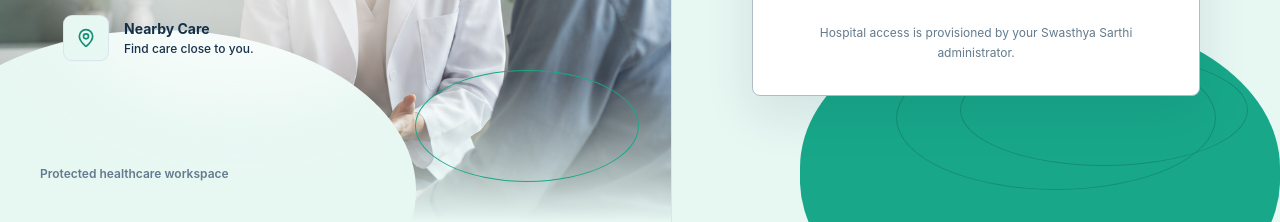
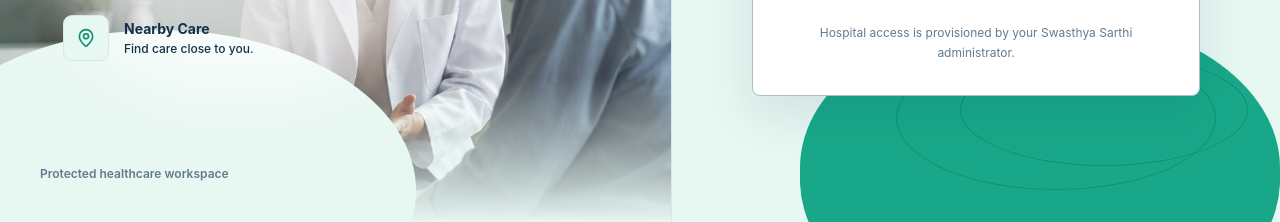
Before and after one commit to kumarisristi855-dot/Swasthya-Sarthi, a React (Vite) app in the folder frontend/: page /login/admin in a window 1280 px wide. Shown: the part 578-800 px from the top of the page. Built offline with nearby package versions, Linux system fonts and the light colour scheme; no server answers.

Commit message:
Remove auth hero decorative ellipse

```diff
--- a/frontend/src/modules/auth/AuthShell.jsx
+++ b/frontend/src/modules/auth/AuthShell.jsx
@@ -29,7 +29,6 @@ export default function AuthShell({ icon: Icon, title, subtitle, accent = 'teal'
         <div className="absolute -right-28 -top-24 h-72 w-72 rounded-full bg-care-primary-subtle" aria-hidden="true" />
         <div className="absolute left-[43%] top-20 h-28 w-28 rounded-full bg-care-surface/35" aria-hidden="true" />
         <div className="care-token-dot-pattern absolute left-[38%] top-24 h-28 w-28 opacity-25" aria-hidden="true" />
-        <div className="absolute bottom-10 right-8 h-28 w-56 rounded-[50%] border border-care-primary" aria-hidden="true" />
         <div className="relative z-10">
           <BrandMark />
         </div>
```
